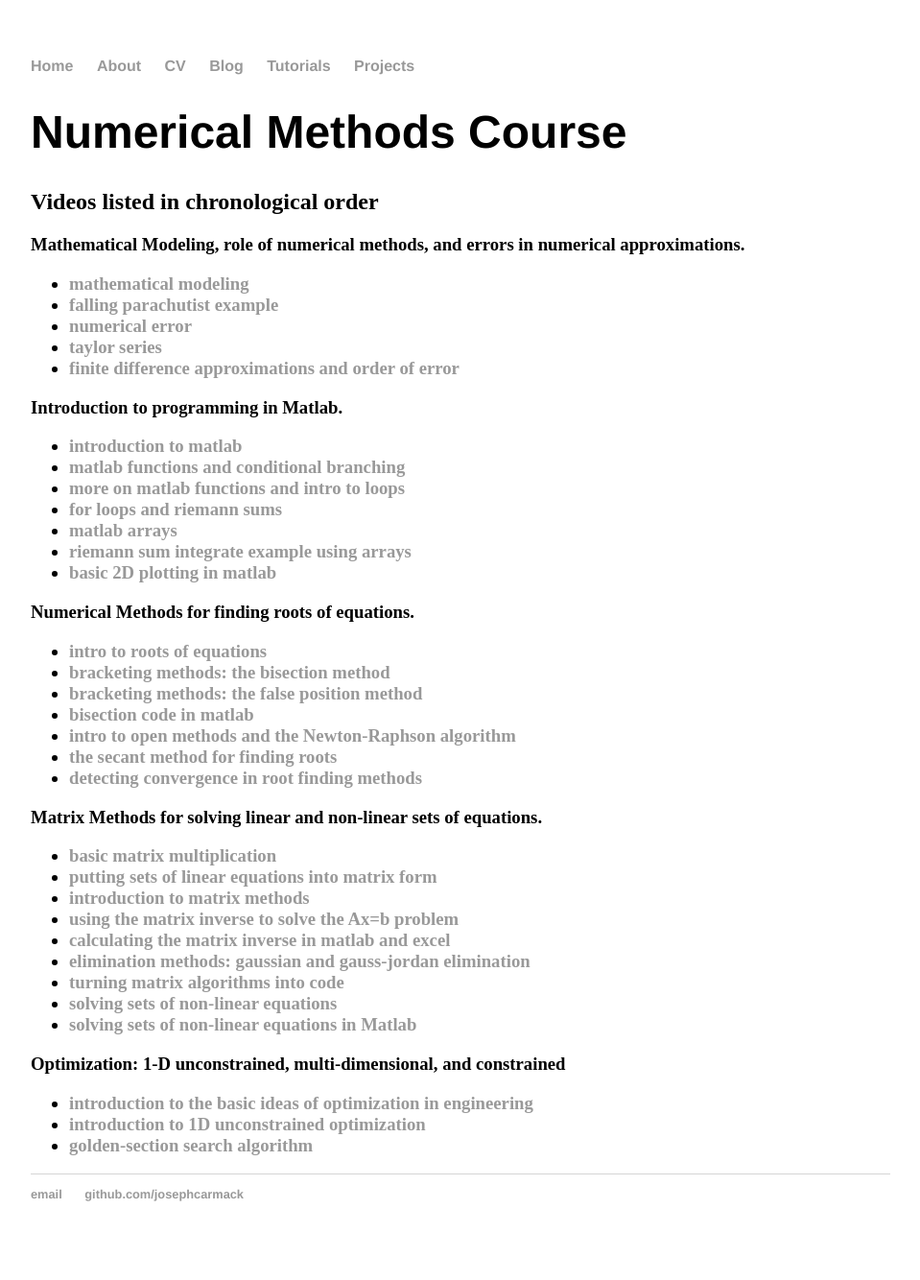
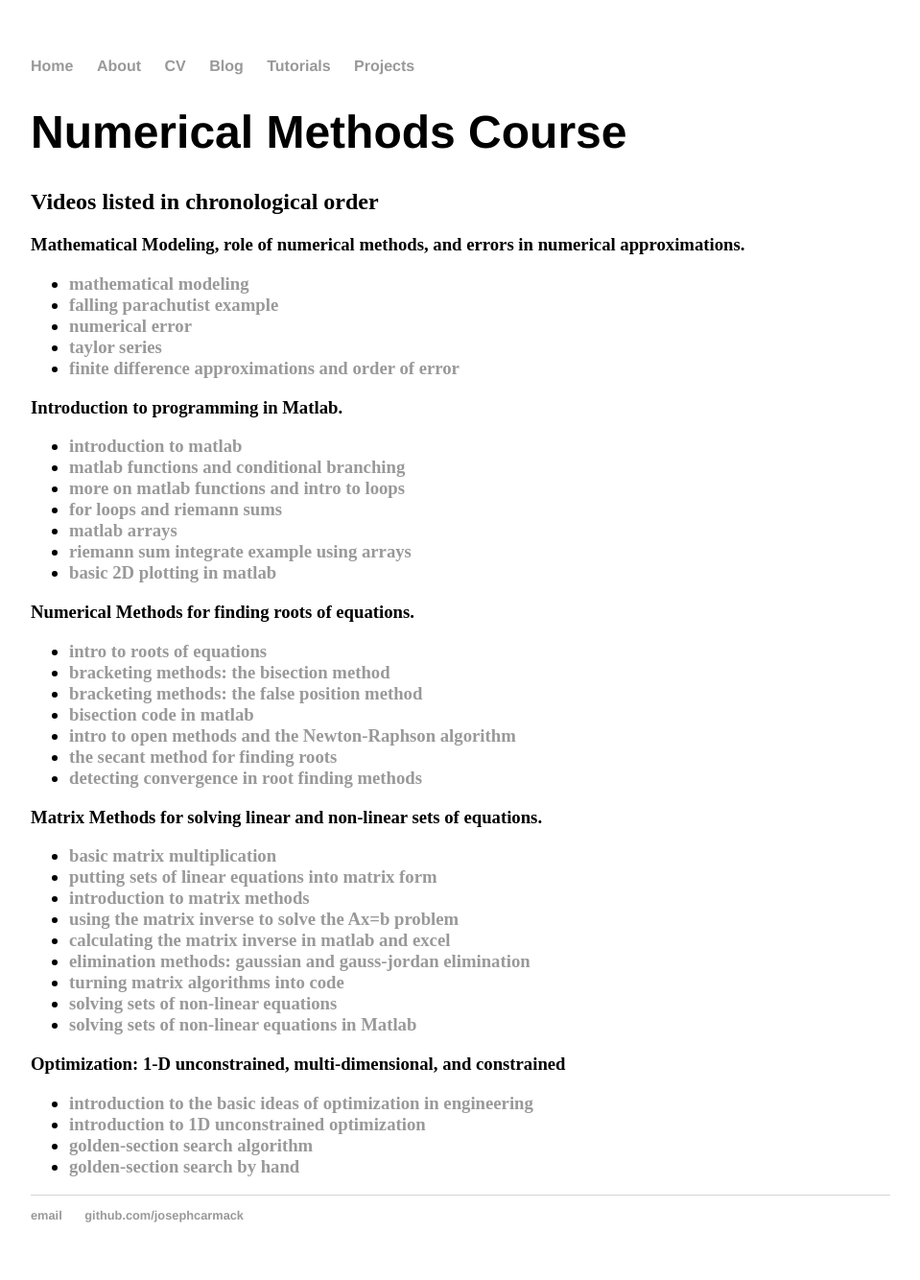
Before and after one commit to josephcarmack/josephcarmack.github.io, a Jekyll site: the page built from tutorials/meeg2703/index.html, in a window 1280 px wide. Shown: the whole page at 96% size, without its empty margins (160-1119 px from the left). Built offline with Jekyll 4.4.1, drawn with Linux system fonts in a browser that asks for light colours; before the commit the page ends 1312 px from its top, so only the background shows below that.

Commit message:
add video

```diff
--- a/tutorials/meeg2703/index.html
+++ b/tutorials/meeg2703/index.html
@@ -95,5 +95,7 @@
 					introduction to 1D unconstrained optimization</a></li>
 			<li><a href="https://youtu.be/QZ-zEJu4qwA">
 					golden-section search algorithm</a></li>
+			<li><a href="https://youtu.be/csharg3hOGc">
+					golden-section search by hand</a></li>
 		</ul>
 	</h3>
```
